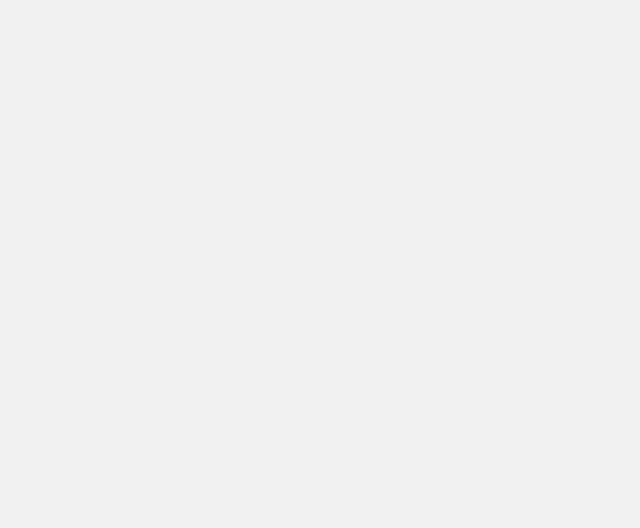
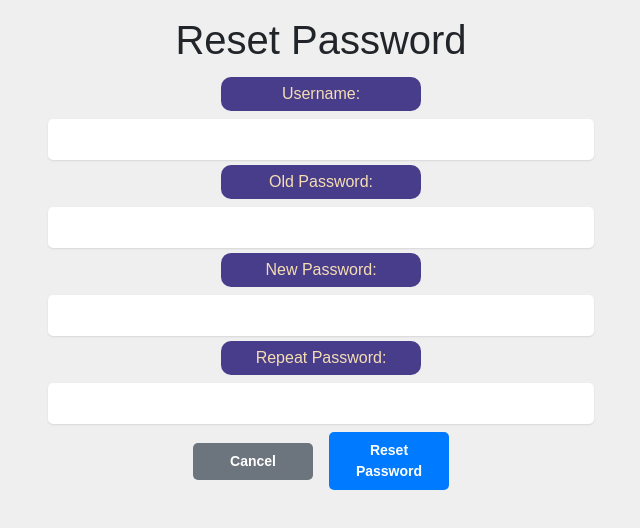
Before and after one commit to aleksandar-pejkovic/relia-vue, a Vue app: page /reset-password in a window 1280 px wide. Before the commit this address had no page. Shown: the top 528 px of the page, without its empty margins (319-959 px from the left). Built offline with nearby package versions, Linux system fonts and the light colour scheme; the HTML template or start-up script is replaced by a standard one.

Commit message:
add password reset

```diff
--- a/src/router/index.js
+++ b/src/router/index.js
@@ -48,6 +48,12 @@ const router = createRouter({
       meta: { requiresGuest: true }
     },
     {
+      path: '/reset-password',
+      name: 'reset-password',
+      component: () => import('../views/ResetPasswordView.vue'),
+      meta: { requiresGuest: true }
+    },
+    {
       path: '/profile',
       name: 'profile',
       component: () => import('../views/ProfileView.vue'),
--- a/src/views/LoginView.vue
+++ b/src/views/LoginView.vue
@@ -17,6 +17,9 @@
                 <div v-else>
                     <router-link to="/" class="btn btn-secondary btn-lg m-2">Cancel</router-link>
                     <button class="btn btn-primary m-2" type="submit">Login</button>
+                </div>
+                <div>
+                    <router-link to="/reset-password">Reset password</router-link>
                 </div>
             </div>
         </form>
--- /dev/null
+++ b/src/views/ResetPasswordView.vue
@@ -0,0 +1,136 @@
+<template>
+    <div class="container mt-3">
+        <h1>Reset Password</h1>
+        <form @submit.prevent="resetPassword" class="row justify-content-center align-items-center flex-column">
+            <div class="col-md-6">
+                <label class="form-label" for="username">Username:</label>
+                <input class="form-control" type="text" id="username" v-model="username" @input="validateUsername" />
+                <span v-if="usernameError" class="error">{{ usernameError }}</span>
+            </div>
+            <div class="col-md-6">
+                <label class="form-label" for="oldPassword">Old Password:</label>
+                <input class="form-control" type="password" id="oldPassword" v-model="oldPassword"
+                    @input="validateOldPassword" />
+                <span v-if="oldPasswordError" class="error">{{ oldPasswordError }}</span>
+            </div>
+            <div class="col-md-6">
+                <label class="form-label" for="newPassword">New Password:</label>
+                <input class="form-control" type="password" id="newPassword" v-model="newPassword"
+                    @input="validatePassword" />
+                <span v-if="passwordError" class="error">{{ passwordError }}</span>
+            </div>
+            <div class="col-md-6">
+                <label for="repeatPassword" class="form-label">Repeat Password:</label>
+                <input type="password" class="form-control" id="repeatPassword" v-model="repeatPassword"
+                    @input="validateRepeatPassword" />
+                <span v-if="repeatPasswordError" class="error">{{ repeatPasswordError }}</span>
+            </div>
+            <div>
+                <router-link to="/" class="btn btn-secondary btn-lg m-2">Cancel</router-link>
+                <button type="submit" class="btn btn-primary btn-lg m-2">Reset Password</button>
+            </div>
+            <p v-if="errorMessage">{{ errorMessage }}</p>
+            <p v-if="successMessage">{{ successMessage }}</p>
+        </form>
+    </div>
+</template>
+
+<script>
+import axios from "axios";
+import { useBaseUrlStore } from "../stores/baseUrl";
+import { showInvalidRequestMessage } from '../components/helper/message'
+
+export default {
+    data() {
+        return {
+            username: "",
+            oldPassword: "",
+            newPassword: "",
+            repeatPassword: "",
+            errorMessage: "",
+            successMessage: "",
+            usernameError: "",
+            oldPasswordError: "",
+            passwordError: "",
+            repeatPasswordError: ""
+        };
+    },
+    computed: {
+        formError() {
+            return (
+                this.usernameError ||
+                this.oldPasswordError ||
+                this.passwordError ||
+                this.repeatPasswordError
+            );
+        },
+    },
+    methods: {
+        resetPassword() {
+            this.errorMessage = "";
+            this.successMessage = "";
+            if (this.formError) {
+                showInvalidRequestMessage()
+                return;
+            }
+            const baseUrl = useBaseUrlStore().baseUrl
+            axios
+                .put(`${baseUrl}/api/users/reset-password`, null, {
+                    params: {
+                        username: this.username,
+                        oldPassword: this.oldPassword,
+                        newPassword: this.newPassword,
+                    },
+                })
+                .then((response) => {
+                    this.successMessage = response.data;
+                })
+                .catch((error) => {
+                    this.errorMessage = error.response.data;
+                });
+        },
+        validateUsername() {
+            const usernameRegex = /^[a-zA-Z0-9_-]{3,35}$/;
+            if (!this.username) {
+                this.usernameError = 'Username is required.';
+            } else if (!usernameRegex.test(this.username)) {
+                this.usernameError = 'Username must be 3-35 characters long and can only contain letters, numbers, underscores, and hyphens.';
+            } else {
+                this.usernameError = '';
+            }
+        },
+        validateOldPassword() {
+            const passwordRegex = /(?=.*\d)(?=.*[a-z])(?=.*[A-Z]).{6,12}/;
+            const isValidPassword = passwordRegex.test(this.oldPassword)
+            if (!this.oldPassword) {
+                this.oldPasswordError = 'Password is required.';
+            } else if (!isValidPassword) {
+                this.oldPasswordError = 'Password must be 6-12 characters long and contain at least one lowercase letter, one uppercase letter, and one digit.';
+            } else {
+                this.oldPasswordError = '';
+            }
+        },
+        validatePassword() {
+            const passwordRegex = /(?=.*\d)(?=.*[a-z])(?=.*[A-Z]).{6,12}/;
+            const isValidPassword = passwordRegex.test(this.newPassword)
+            if (!this.newPassword) {
+                this.passwordError = 'Password is required.';
+            } else if (!isValidPassword) {
+                this.passwordError = 'Password must be 6-12 characters long and contain at least one lowercase letter, one uppercase letter, and one digit.';
+            } else {
+                this.passwordError = '';
+                this.validateRepeatPassword()
+            }
+        },
+        validateRepeatPassword() {
+            if (!this.repeatPassword) {
+                this.repeatPasswordError = 'Please repeat your password.';
+            } else if (this.repeatPassword !== this.newPassword) {
+                this.repeatPasswordError = 'Passwords do not match.';
+            } else {
+                this.repeatPasswordError = '';
+            }
+        },
+    },
+};
+</script>
```
